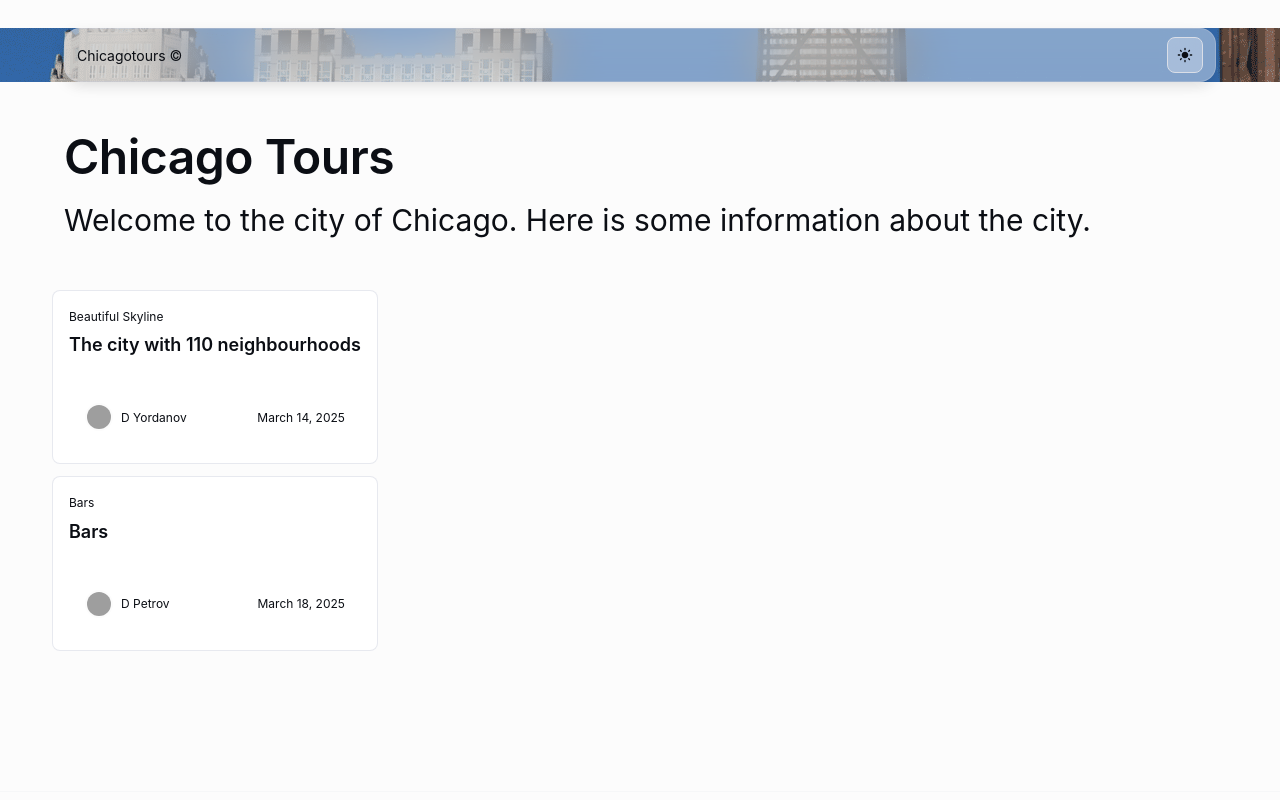
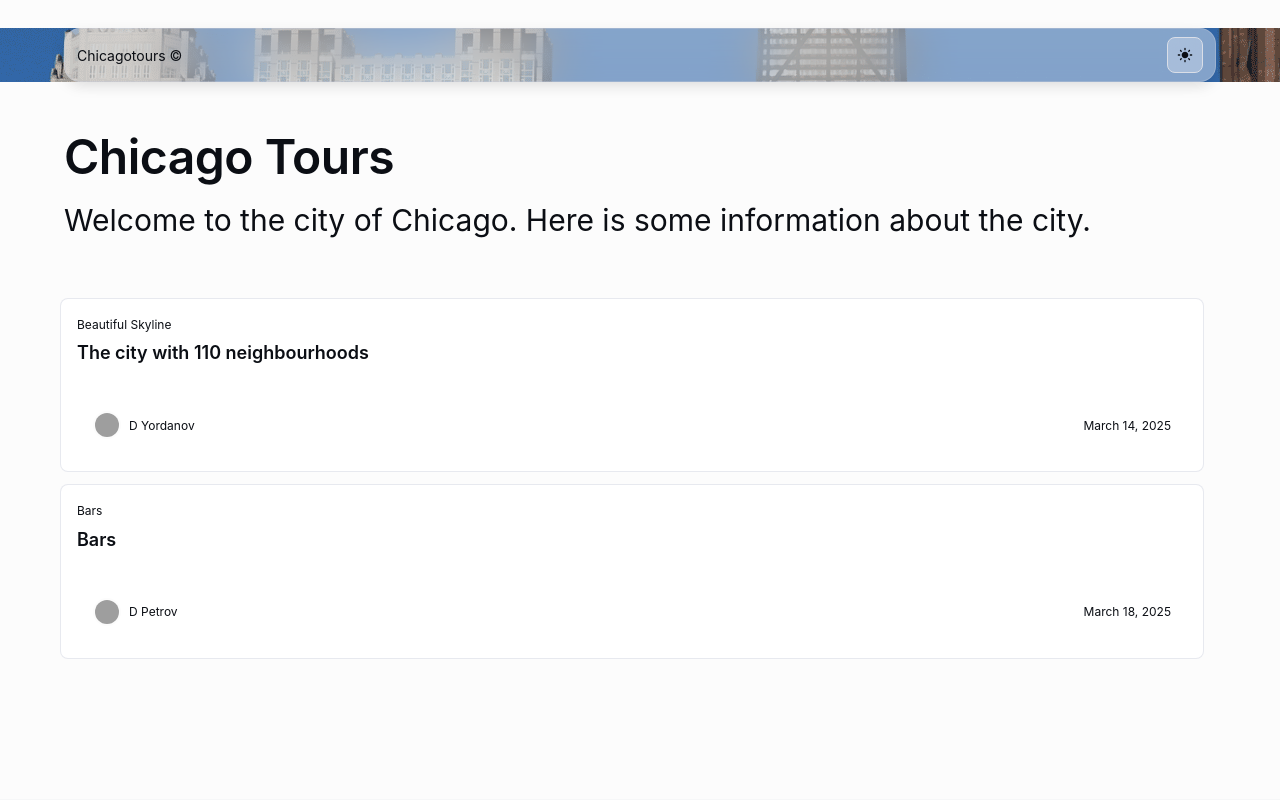
Before and after one commit to deyanp19/chicago, a Next.js app: page / in a window 1280 px wide. Shown: the top 800 px of the page. Built offline with nearby package versions, Linux system fonts and the light colour scheme; grey boxes are pictures that could not be loaded.

Commit message:
cards now are displayed throught the screen

```diff
--- a/src/components/blog/shared-theme/MainContent.js
+++ b/src/components/blog/shared-theme/MainContent.js
@@ -264,12 +264,14 @@ export default function MainContent() {
           </IconButton>
         </Box> */}
       </Box>
-      <Grid container spacing={3} columns={12}>
-        <Grid size={{ xs: 12, md: 6 }}>
+      <Grid container spacing={2} columns={12}>
+        <Grid size={{ xs: 12, md: 6 }}
+          style={{ width: '100%'}}
+
+        >
 
     {cardData?.map((card,index) => (
       <StyledCard
-
           variant="outlined"
           onClick={()=>handleToggle(index)}
           ariant="outlined"
```
